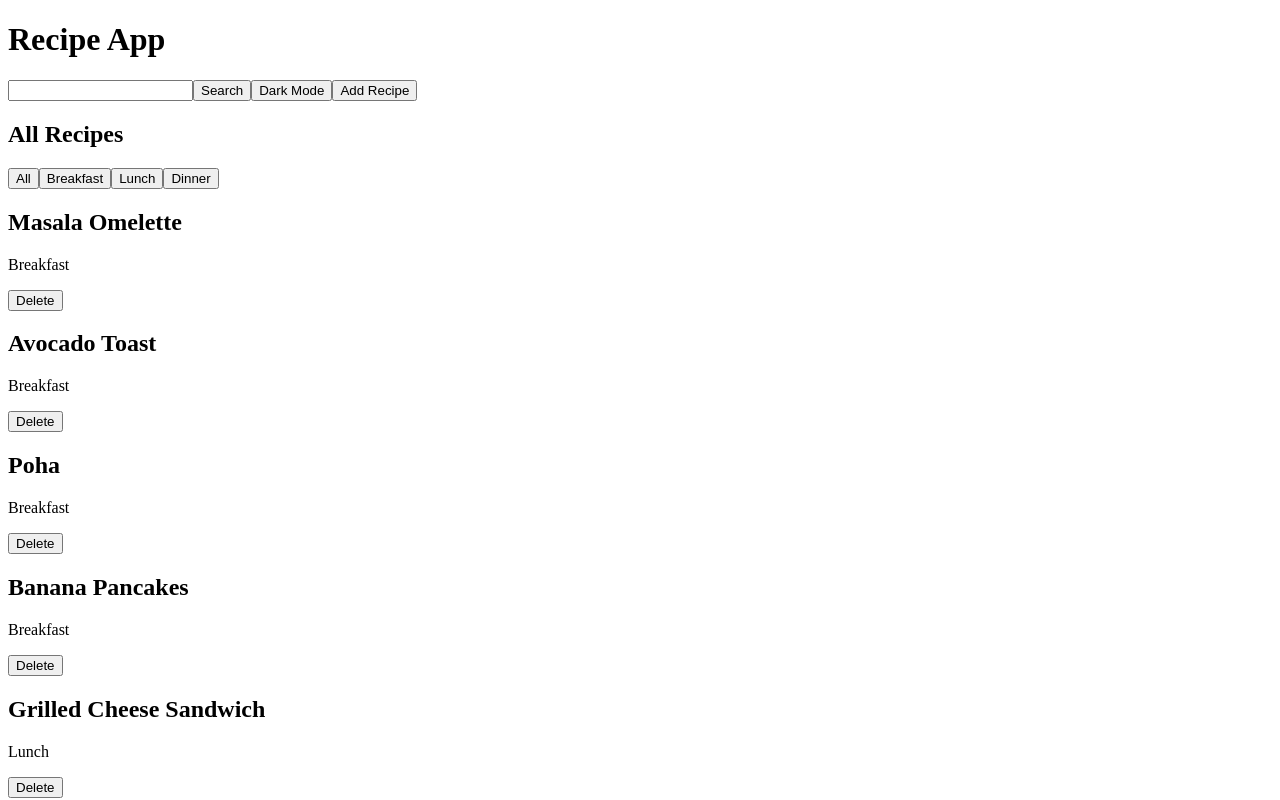
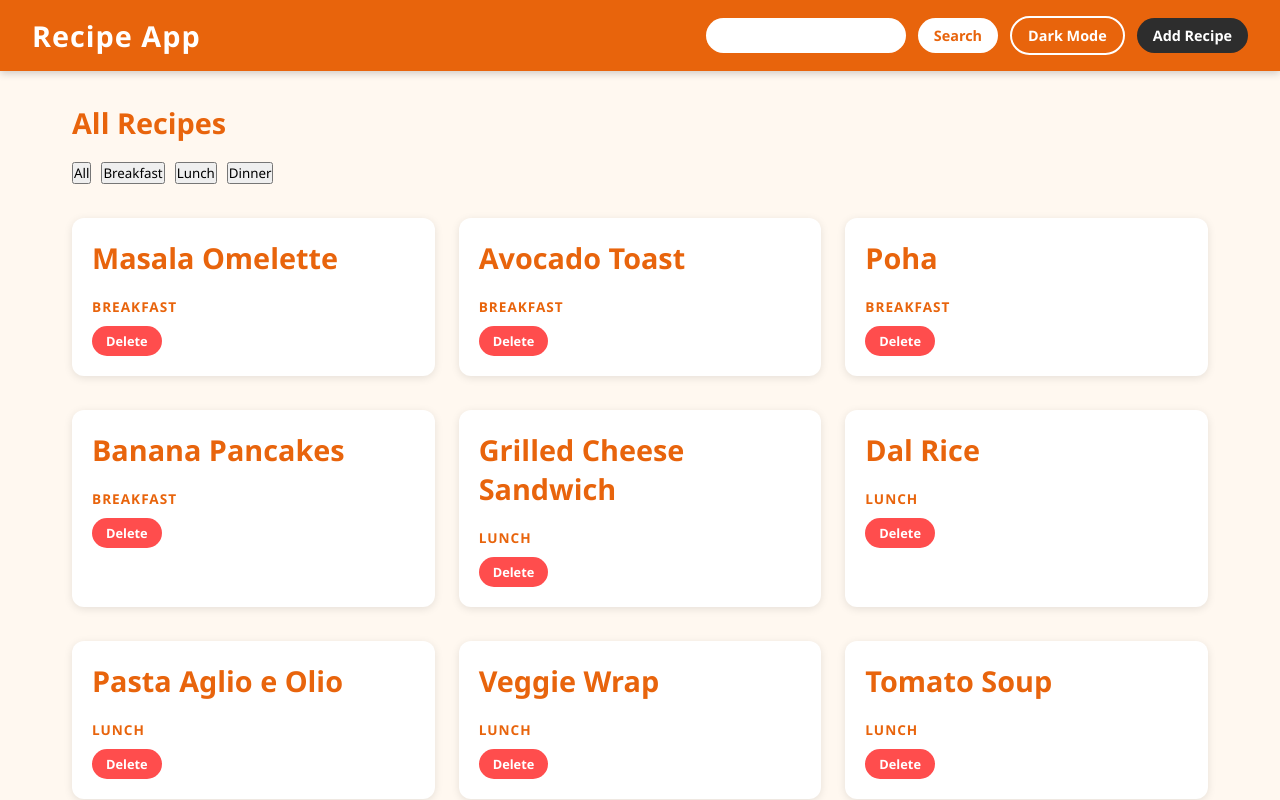
Before and after one commit to karixhma12/react_RecipeApp2, a React (Vite) app in the folder recipeapp/: page / in a window 1280 px wide. Shown: the top 800 px of the page. Built offline with nearby package versions, Linux system fonts and the light colour scheme.

Commit message:
UI polish - navbar and recipe cards styled

```diff
--- a/recipeapp/src/App.css
+++ b/recipeapp/src/App.css
@@ -1,11 +1,18 @@
-.dark{
-  background-color: #1a1a1a;
-  color : white;
+*{
+  margin: 0px;
+  padding : 0px;
+  box-sizing: border-box;
+  font-family : "Segoe UI", sans-serif;
+}
+
+.light{
+  background-color: #FFF8F0;
+  color: #2D2D2D;
   min-height: 100vh;
 }
 
-.light{
-  background-color: #ffffff;
-  color: black;
-  min-height : 100vh;
+.dark{
+  background-color : #1A1A1A;
+  color: #F5F5F5;
+  min-height: 100vh;
 }
--- /dev/null
+++ b/recipeapp/src/components/Navbar.css
@@ -0,0 +1,58 @@
+.navbar {
+  display: flex;
+  align-items: center;
+  justify-content: space-between;
+  padding: 16px 32px;
+  background-color: #E8640C;
+  box-shadow: 0 2px 8px rgba(0,0,0,0.2);
+  position: sticky;
+  top: 0;
+  z-index: 100;
+}
+
+.Navbar_title {
+  color: white;
+  font-size: 1.8rem;
+  font-weight: 700;
+  letter-spacing: 1px;
+}
+
+.navbar_right {
+  display: flex;
+  align-items: center;
+  gap: 12px;
+}
+
+.Navbar_searchinput {
+  padding: 8px 16px;
+  border-radius: 20px;
+  border: none;
+  outline: none;
+  font-size: 0.9rem;
+  width: 200px;
+}
+
+.Navbar_searchbutton, .Navbar_togglebutton, .Navbar_addrecipebutton {
+  padding: 8px 16px;
+  border-radius: 20px;
+  border: none;
+  cursor: pointer;
+  font-weight: 600;
+  font-size: 0.9rem;
+}
+
+.Navbar_searchbutton {
+  background-color: white;
+  color: #E8640C;
+}
+
+.Navbar_togglebutton {
+  background-color: transparent;
+  color: white;
+  border: 2px solid white;
+}
+
+.Navbar_addrecipebutton {
+  background-color: #2D2D2D;
+  color: white;
+}
--- a/recipeapp/src/components/Navbar.jsx
+++ b/recipeapp/src/components/Navbar.jsx
@@ -1,16 +1,19 @@
 import {useContext, useRef} from "react";
 import ThemeContext from "../ThemeContext";
+import "./Navbar.css";
 
 function Navbar({setShowModal, setSearchTerm}){
     const {isDarkMode,setIsDarkMode} = useContext(ThemeContext);
     const searchRef = useRef('');
     return(
-        <div>
-            <h1> Recipe App </h1>
-            <input ref={searchRef}/>
-            <button onClick={()=>setSearchTerm(searchRef.current.value)}> Search </button>
-            <button onClick={()=>setIsDarkMode(!isDarkMode)}> {isDarkMode ? "Light Mode" : "Dark Mode" } </button>
-            <button onClick={()=>setShowModal(true)}> Add Recipe </button>
+        <div className="navbar">
+            <h1 className="Navbar_title"> Recipe App </h1>
+            <div className="navbar_right">
+                <input className="Navbar_searchinput" ref={searchRef}/>
+                <button className="Navbar_searchbutton" onClick={()=>setSearchTerm(searchRef.current.value)}> Search </button>
+                <button className="Navbar_togglebutton" onClick={()=>setIsDarkMode(!isDarkMode)}> {isDarkMode ? "Light Mode" : "Dark Mode" } </button>
+                <button className="Navbar_addrecipebutton" onClick={()=>setShowModal(true)}> Add Recipe </button>
+            </div>
         </div>
     )
 }
--- /dev/null
+++ b/recipeapp/src/components/RecipeCard.css
@@ -0,0 +1,59 @@
+.recipe-card {
+  background-color: #FFFFFF;
+  border-radius: 12px;
+  padding: 20px;
+  box-shadow: 0 2px 8px rgba(0,0,0,0.1);
+  cursor: pointer;
+  transition: transform 0.2s, box-shadow 0.2s;
+  margin-top:10px;
+}
+
+.recipe-card:hover {
+  transform: translateY(-4px);
+  box-shadow: 0 6px 16px rgba(0,0,0,0.15);
+}
+
+.recipe-card h2 {
+  font-size: 1.2rem;
+  color: #2D2D2D;
+  margin-bottom: 8px;
+}
+
+.recipe-card p {
+  font-size: 0.85rem;
+  color: #E8640C;
+  font-weight: 600;
+  text-transform: uppercase;
+  letter-spacing: 1px;
+}
+
+.recipe-card-footer {
+  display: flex;
+  justify-content: space-between;
+  align-items: center;
+  margin-top: 12px;
+}
+
+.delete-btn {
+  padding: 6px 14px;
+  background-color: #ff4d4d;
+  color: white;
+  border: none;
+  border-radius: 20px;
+  cursor: pointer;
+  font-size: 0.8rem;
+  font-weight: 600;
+  margin-top: 10px;
+}
+
+.delete-btn:hover {
+  background-color: #cc0000;
+}
+
+.dark .recipe-card {
+  background-color: #2D2D2D;
+}
+
+.dark .recipe-card h2 {
+  color: #F5F5F5;
+}
--- a/recipeapp/src/components/RecipeCard.jsx
+++ b/recipeapp/src/components/RecipeCard.jsx
@@ -1,12 +1,14 @@
-
+import "./RecipeCard.css";
 
 
 function RecipeCard({recipe,deleteRecipe, setSelectedRecipe}){
     return(
-        <div onClick={()=>setSelectedRecipe(recipe)}>
+        <div className="recipe-card" onClick={()=>setSelectedRecipe(recipe)}>
             <h2> {recipe.title} </h2>
-            <p> {recipe.category}</p>
-            <button onClick={(e)=>{e.stopPropagation();deleteRecipe(recipe.id)}}> Delete </button>
+            <div className="recipe-card-footer">
+                <p> {recipe.category}</p>
+            </div>
+            <button className="delete-btn" onClick={(e)=>{e.stopPropagation();deleteRecipe(recipe.id)}}> Delete </button>
         </div>
     )
 }
--- a/recipeapp/src/components/RecipeList.jsx
+++ b/recipeapp/src/components/RecipeList.jsx
@@ -1,16 +1,18 @@
-import RecipeCard from "./RecipeCard"
+import RecipeCard from "./RecipeCard";
+import "./Recipelist.css";
+
 
 function RecipeList({recipes,deleteRecipe, setSelectedCategory, selectedCategory,setSelectedRecipe}){
     return(
-        <div>
+        <div className="recipe-list-container">
             <h2> All Recipes </h2>
-            <div>
+            <div className="category-buttons">
                 <button onClick={()=>setSelectedCategory("All")}> All </button>
                 <button onClick={()=>setSelectedCategory("Breakfast")}> Breakfast </button>
                 <button onClick={()=>setSelectedCategory("Lunch")}> Lunch </button>
                 <button onClick={()=>setSelectedCategory("Dinner")}> Dinner </button>
             </div>
-            <div>
+            <div className="recipe-grid">
                 {recipes.map((recipe)=>{
                 return <RecipeCard deleteRecipe={deleteRecipe} key={recipe.id} recipe={recipe} setSelectedRecipe={setSelectedRecipe}/>
                 })}
--- /dev/null
+++ b/recipeapp/src/components/Recipelist.css
@@ -0,0 +1,44 @@
+.recipe-list-container {
+  padding: 32px;
+  max-width: 1200px;
+  margin: 0 auto;
+}
+
+.recipe-list-container h2 {
+  font-size: 1.8rem;
+  margin-bottom: 20px;
+  color: #E8640C;
+}
+
+.category-buttons {
+  display: flex;
+  gap: 10px;
+  margin-bottom: 24px;
+}
+
+.category-btn {
+  padding: 8px 20px;
+  border-radius: 20px;
+  border: 2px solid #E8640C;
+  background-color: transparent;
+  color: #E8640C;
+  font-weight: 600;
+  cursor: pointer;
+  transition: all 0.2s;
+}
+
+.category-btn:hover {
+  background-color: #E8640C;
+  color: white;
+}
+
+.category-btn.active {
+  background-color: #E8640C;
+  color: white;
+}
+
+.recipe-grid {
+  display: grid;
+  grid-template-columns: repeat(auto-fill, minmax(280px, 1fr));
+  gap: 24px;
+}
```
